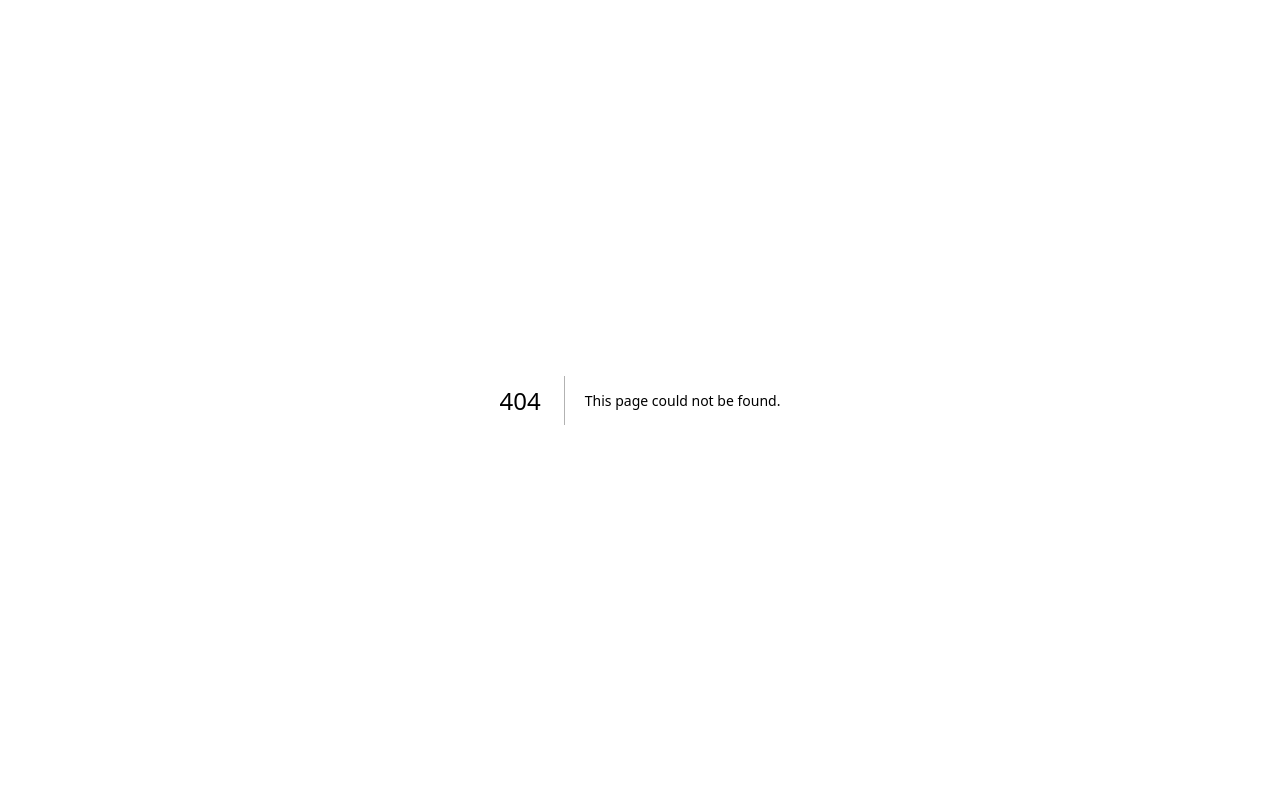
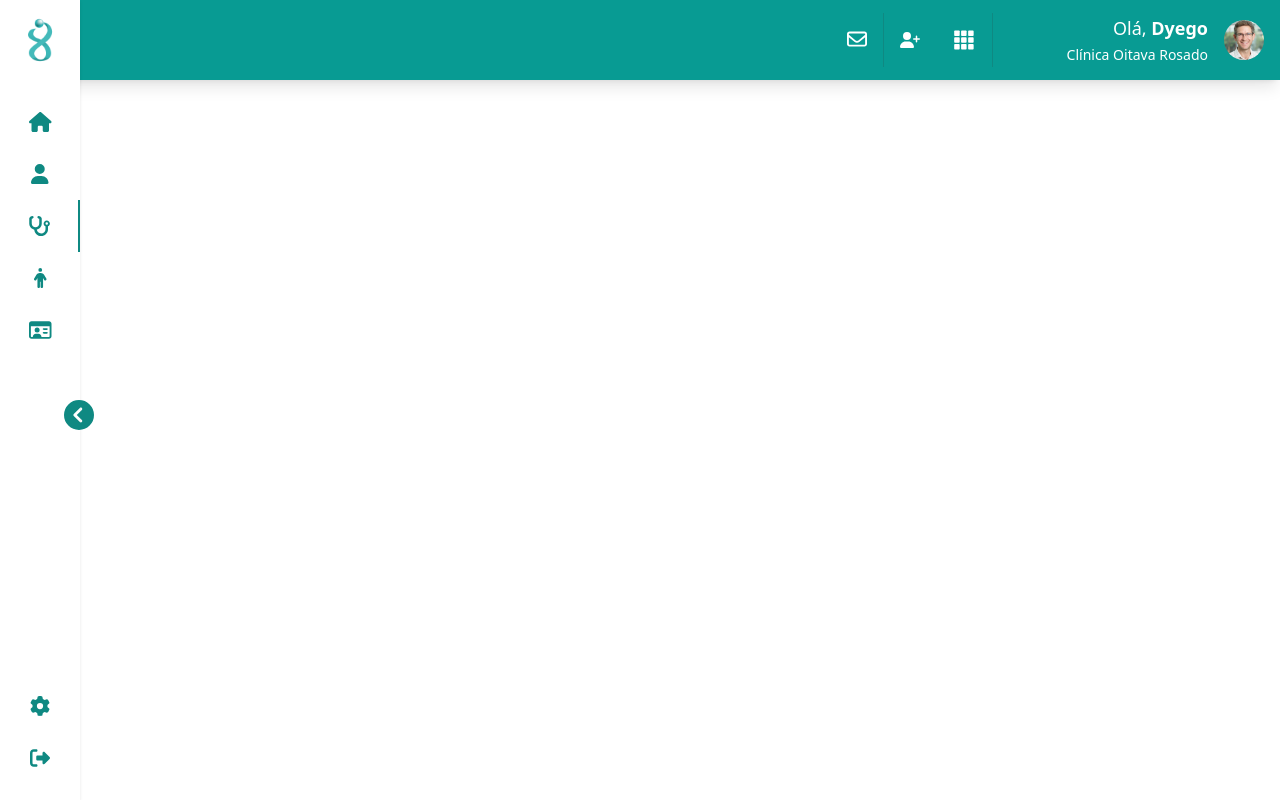
Before and after one commit to vynijales/OitavaRosado-frontend, a Next.js app: page /doctors in a window 1280 px wide. Before the commit this address had no page. Built offline with nearby package versions, Linux system fonts and the light colour scheme.

Commit message:
feat: criar a base das páginas

```diff
--- /dev/null
+++ b/src/app/(admin)/config/page.tsx
@@ -0,0 +1,7 @@
+export default function Page() {
+  return (
+    <div>
+      <h1>Configuration</h1>
+    </div>
+  );
+}
--- /dev/null
+++ b/src/app/(admin)/doctors/page.tsx
@@ -0,0 +1,9 @@
+export default function Page() {
+    return (
+        <>
+            <main>
+                <h1>Doctors</h1>
+            </main>
+        </>
+    );
+}
--- /dev/null
+++ b/src/app/(admin)/home/page.tsx
@@ -0,0 +1,11 @@
+"use client"
+
+export default function Home() {
+    return (
+        <>
+            <main>
+                <h1>Home</h1>
+            </main>
+        </>
+    );
+}
--- /dev/null
+++ b/src/app/(admin)/patients/page.tsx
@@ -0,0 +1,9 @@
+export default function Page() {
+    return (
+        <>
+            <main>
+                <h1>Doctors</h1>
+            </main>
+        </>
+    );
+}
--- /dev/null
+++ b/src/app/(admin)/schedules/page.tsx
@@ -0,0 +1,9 @@
+export default function Page() {
+    return (
+        <>
+            <main>
+                <h1>Doctors</h1>
+            </main>
+        </>
+    );
+}
--- /dev/null
+++ b/src/app/(admin)/users/page.tsx
@@ -0,0 +1,9 @@
+export default function Page() {
+    return (
+        <>
+            <main>
+                <h1>Doctors</h1>
+            </main>
+        </>
+    );
+}
```
